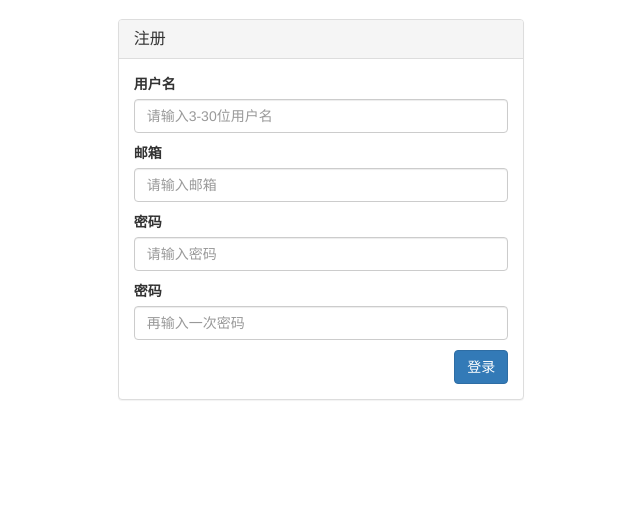
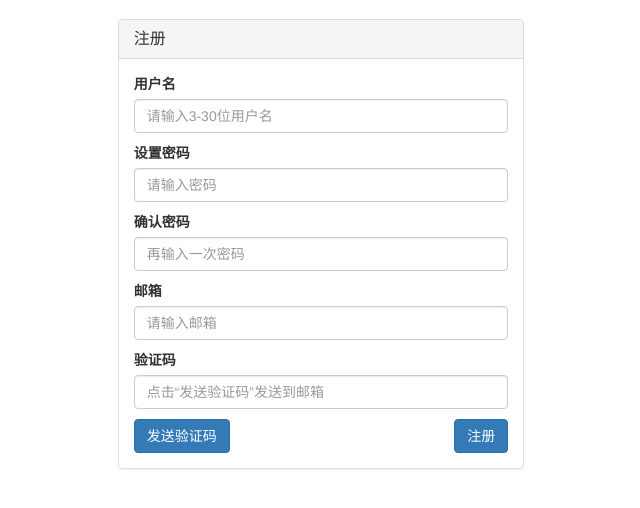
Before and after one commit to able8/Django-Course, a Django app: page /user/register/ in a window 1280 px wide. Shown: the part 51-559 px from the top of the page, without its empty margins (319-959 px from the left). Run offline with Django 3.2, Linux system fonts and the light colour scheme; some libraries are stand-ins or nearby versions.

Commit message:
p33 注册时发送验证码，验证邮箱，验证后清除验证码

```diff
--- a/mysite/mysite/settings.py
+++ b/mysite/mysite/settings.py
@@ -181,7 +181,6 @@ CACHES = {
 EMAIL_BACKEND = 'django.core.mail.backends.smtp.EmailBackend'
 EMAIL_HOST = 'smtp.qq.com'
 EMAIL_PORT = '25'
-EMAIL_HOST_USER = '2@qq.com'
-EMAIL_HOST_PASSWORD = 's'  # 授权码
+
 EMAIL_SUBJECT_PREFIX = '[able的博客]'
 EMAIL_USE_TLS = True # 与smtp服务器通信时，是否启动TLS链接  安全链接
--- a/mysite/user/forms.py
+++ b/mysite/user/forms.py
@@ -43,27 +43,47 @@ class RegForm(forms.Form):
             'class': 'form-control',
             'placeholder': '请输入3-30位用户名'
         }))
+    password = forms.CharField(
+        label='设置密码',
+        min_length=6,
+        widget=forms.PasswordInput(attrs={
+            'class': 'form-control',
+            'placeholder': '请输入密码'
+        }))
+    password_again = forms.CharField(
+        label='确认密码',
+        min_length=6,
+        widget=forms.PasswordInput(attrs={
+            'class': 'form-control',
+            'placeholder': '再输入一次密码'
+        }))
     email = forms.EmailField(
         label='邮箱',
         widget=forms.TextInput(attrs={
             'class': 'form-control',
             'placeholder': '请输入邮箱'
         }))
+    verification_code = forms.CharField(
+        label='验证码',
+        required=False,  # 为了在不填的时候可以点击发送邮件
+        widget=forms.TextInput(attrs={
+            'class': 'form-control',
+            'placeholder': '点击“发送验证码”发送到邮箱'
+        }))
 
-    password = forms.CharField(
-        label='密码',
-        min_length=6,
-        widget=forms.PasswordInput(attrs={
-            'class': 'form-control',
-            'placeholder': '请输入密码'
-        }))
-    password_again = forms.CharField(
-        label='密码',
-        min_length=6,
-        widget=forms.PasswordInput(attrs={
-            'class': 'form-control',
-            'placeholder': '再输入一次密码'
-        }))
+    def __init__(self, *args, **kwargs):
+        if 'request' in kwargs:
+            self.request = kwargs.pop('request')  # 接收传入的rquest信息, 并剔除，为了下一句不出错
+        super(RegForm, self).__init__(*args, **kwargs)
+
+    # 验证数据
+    def clean(self):
+        # 判断验证码
+        code = self.request.session.get('register_code', '')
+        verification_code = self.cleaned_data.get('verification_code', '')
+        if not (code != '' and code == verification_code):
+            raise forms.ValidationError('验证码不正确')
+        return self.cleaned_data
 
     # 验证数据, 是否有效，是否存在
     def clean_username(self):
--- a/mysite/user/templates/user/bind_email.html
+++ b/mysite/user/templates/user/bind_email.html
@@ -18,7 +18,8 @@
             url: "{% url 'send_verification_code' %}",
             type: 'GET',
             data: {
-                'email': email
+                'email': email,
+                'send_for': 'bind_email_code',
             },
             cache: false,
             success: function(data){
--- a/mysite/user/templates/user/register.html
+++ b/mysite/user/templates/user/register.html
@@ -33,8 +33,10 @@
                                 {{ field.errors.as_text }}
                             </p>
                         {% endfor %}
-                        <span class="pull-left text-danger">{{ reg_form.non_field_errors }}</span>
-                        <input type="submit" value="登录" class="btn btn-primary pull-right">
+                        <span id='tip' class="text-danger">{{ reg_form.non_field_errors }}</span>
+                        <div class="clearfix"></div>
+                        <button id="send_code" class="btn btn-primary">发送验证码</button>
+                        <input type="submit" value="注册" class="btn btn-primary pull-right">
                     </form>
                 </div>
             </div>
@@ -48,3 +50,47 @@
     </div>
 </div>
 {% endblock content %}
+
+{% block script_extends %}
+<script type="text/javascript">
+    $('#send_code').click(function () {
+        var email = $('#id_email').val(); // 拿到用户填的邮箱的 值
+        if (email == '') {
+            $('#tip').text('* 邮箱不能为空')
+            return false;
+        }
+
+        // ajax 异步发送验证码
+        $.ajax({
+            url: "{% url 'send_verification_code' %}",
+            type: 'GET',
+            data: {
+                'email': email,
+                'send_for': 'register_code',
+            },
+            cache: false,
+            success: function (data) {
+                if (data['status'] == 'ERROR') {
+                    alert(data['status']);
+                }
+            }
+        });
+        // 把按钮变灰
+        $(this).addClass('disabled');
+        $(this).attr('disabled', true);
+        var time = 60;
+        $(this).text(time + 's 后重新发送');
+        var interval = setInterval(() => {
+            if (time <= 0) {
+                clearInterval(interval);
+                $(this).removeClass('disabled');
+                $(this).attr('disabled', false);
+                $(this).text('发送验证码');
+                return false;
+            }
+            time--;
+            $(this).text(time + 's 后重新发送');
+        }, 1000);
+    });
+</script>
+{% endblock script_extends %}
--- a/mysite/user/views.py
+++ b/mysite/user/views.py
@@ -7,6 +7,7 @@ from django.contrib.auth.models import User
 from django.http import JsonResponse
 from django.core.mail import send_mail
 from django.urls import reverse
+from django.conf import settings
 from .forms import LoginForm, RegForm, ChangeNicknameForm, BindEmailForm
 from .models import Profile
 
@@ -41,7 +42,7 @@ def login_for_modal(request):
 
 def register(request):
     if request.method == 'POST':
-        reg_form = RegForm(request.POST)
+        reg_form = RegForm(request.POST, request=request)
         if reg_form.is_valid():
             username = reg_form.cleaned_data['username']
             password = reg_form.cleaned_data['password']
@@ -49,6 +50,8 @@ def register(request):
             # 创建用户
             user = User.objects.create_user(username, email, password)
             user.save()
+            # 清除session, 不清楚的话就可以一个验证码多次注册了
+            del  request.session['register_code']
             # 或者
             '''
             user = User()
@@ -110,6 +113,8 @@ def bind_email(request):
             email = form.cleaned_data['email']
             request.user.email = email
             request.user.save()
+            # 清除session, 不清楚的话就可以一个验证码多次注册了
+            del request.session['bind_email_code']
             return redirect(redirect_to)
     else:
         form = BindEmailForm()
@@ -125,6 +130,7 @@ def bind_email(request):
 
 def send_verification_code(request):
     email = request.GET.get('email', '')
+    send_for = request.GET.get('send_for', '')
     data = {}
 
     if email != '':
@@ -137,13 +143,13 @@ def send_verification_code(request):
             data['status'] = 'ERROR'
         else:
             # session 存储用户请求信息，默认有效期两周
-            request.session['bind_email_code'] = code
+            request.session[send_for] = code
             request.session['send_code_time'] = now
             # 发送邮箱
             send_mail(
-                '绑定邮箱',
+                '验证您的电子邮件地址',
                 '验证码: %s' % code,
-                '2@qq.com',
+                settings.EMAIL_HOST_USER,
                 [email],
                 fail_silently=False,
             )
```
Also changed, not shown: README.md, mysite/db.sqlite3.
